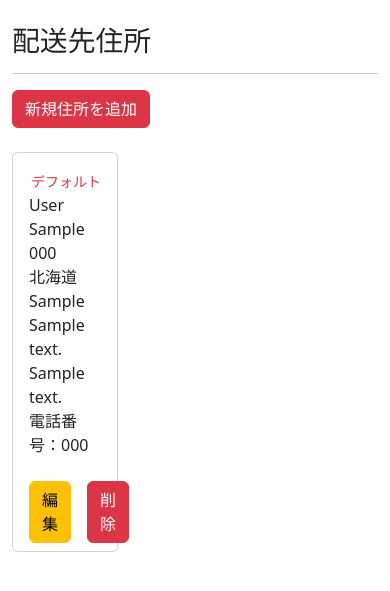
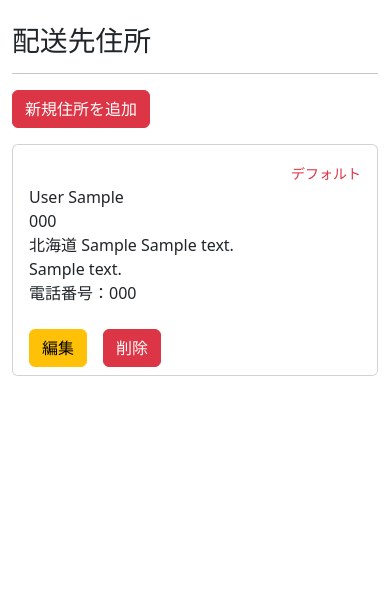
Before and after one commit to BtJ-gogo/django-ec, a Django app: page /accounts/shipping/ in a window 390 px wide. Shown: the part 56-647 px from the top of the page. Run offline with Django 5.2, Linux system fonts and the light colour scheme; a user stored in the database is signed in; tables that the repository leaves empty hold one stand-in row (values such as "Sample post"); some libraries are stand-ins or nearby versions.

Commit message:
feat: add responsive

```diff
--- a/accounts/templates/shipping_address_list.html
+++ b/accounts/templates/shipping_address_list.html
@@ -9,15 +9,13 @@
     {% if not object_list %}
     <p class="alert alert-danger">住所が登録されていません。</p>
     {% endif %}
-    <div class="row mb-4">
-        <div class="col-12">
-            <a href="{% url 'accounts:shipping_add' %}" class="btn btn-danger">新規住所を追加</a>
-        </div>
+    <div class="mb-3">
+        <a href="{% url 'accounts:shipping_add' %}" class="btn btn-danger">新規住所を追加</a>
     </div>
     <div class="row">
         {% for address in object_list %}
-        <div class="col-4 d-flex">
-            <div class="card flex-fill flex-column">
+        <div class="col-sm-6 col-md-4 d-flex">
+            <div class="card flex-fill flex-column mb-3">
                 <div class="card-body">
                     {% if address.is_default %}<p class="card-text text-end text-danger my-0"><small>デフォルト</small></p>{% else %}<p class="card-text text-end text-secondary my-0"><small>デフォルトに変更する</small></p>{% endif %}
                     <p class="card-text my-0">{{ address.last_name }} {{ address.first_name }}</p>
```
